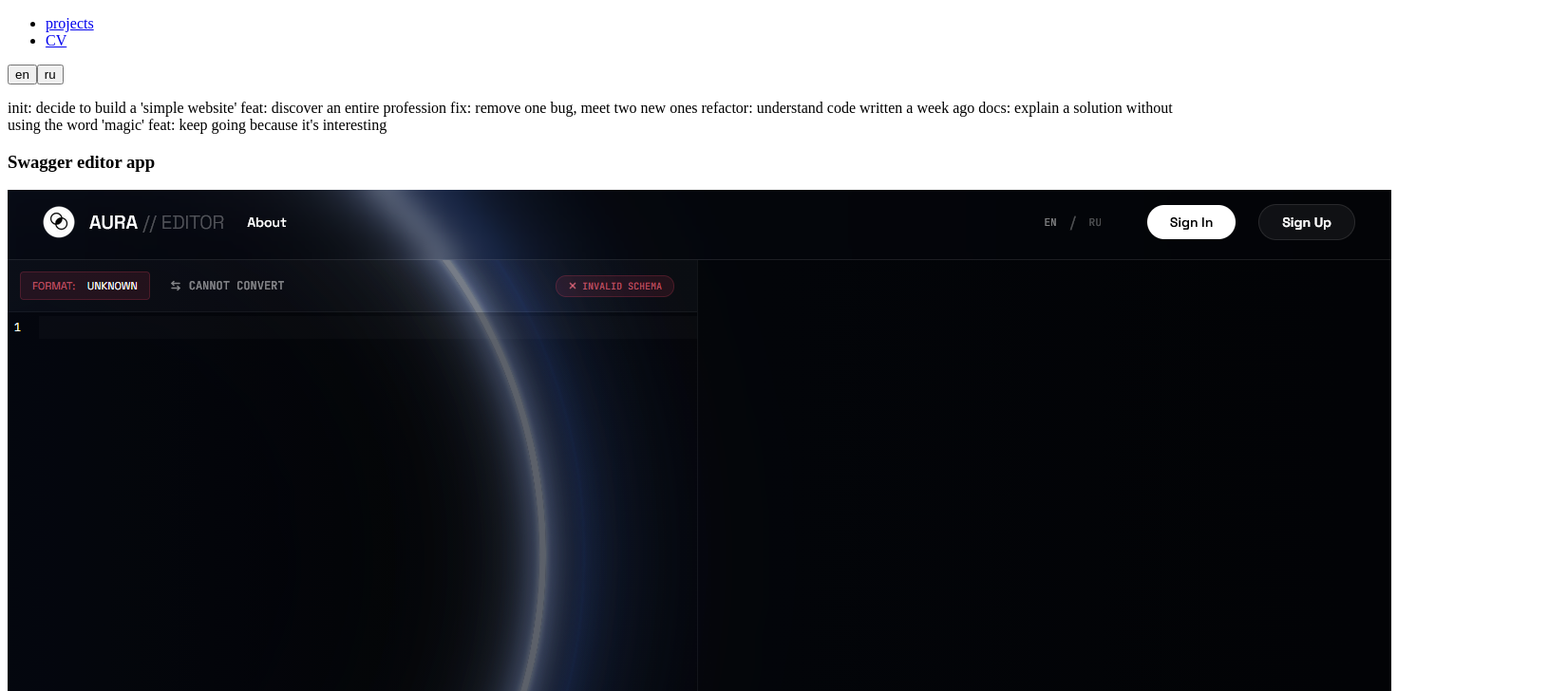
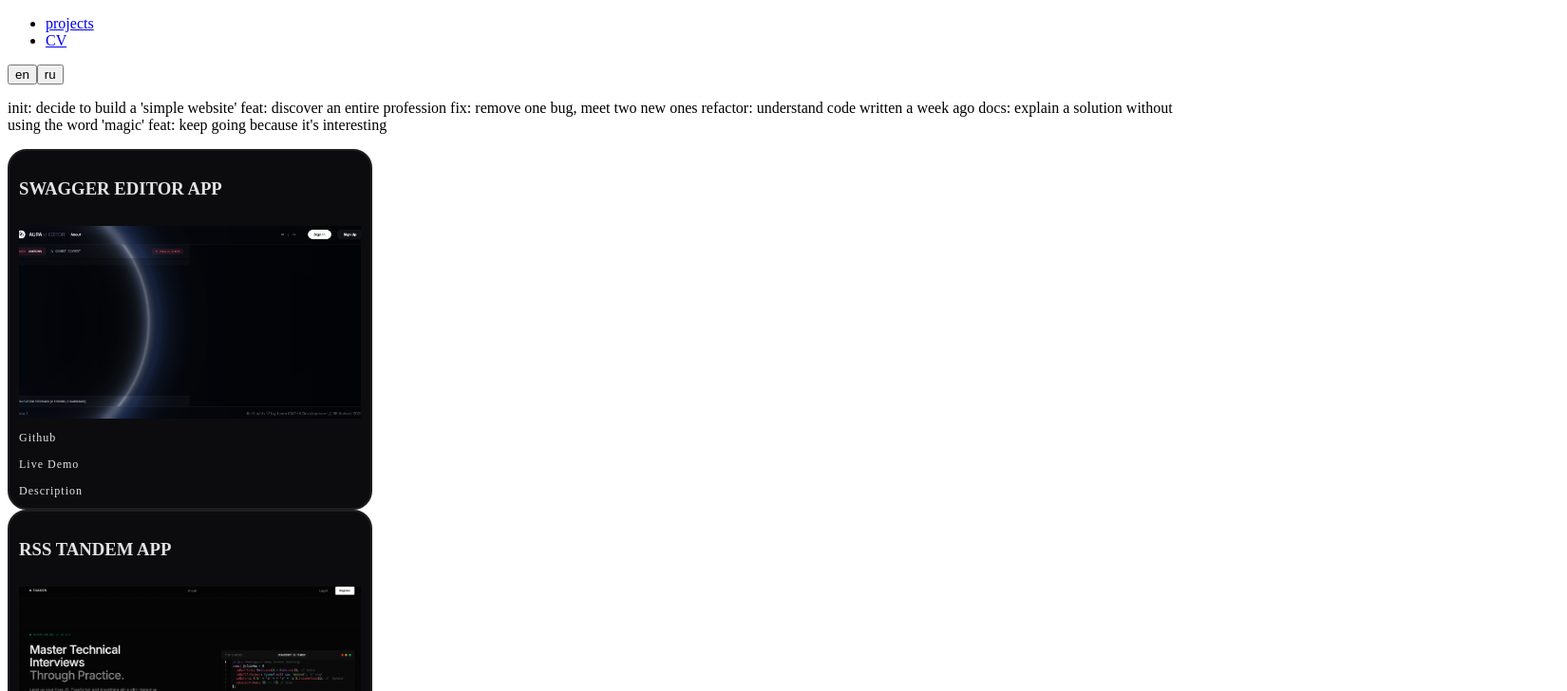
Before and after one commit to dilmun1101/resume, a React (Vite) app: page / in a window 1280 px wide. Shown: the top 728 px of the page at 95% size, 1650 px wide, since content can reach past the window. Built offline with nearby package versions, Linux system fonts and the light colour scheme.

Commit message:
style: add styles for card

```diff
--- a/src/components/Card/Card.tsx
+++ b/src/components/Card/Card.tsx
@@ -26,7 +26,7 @@ function Card({
 
   return (
     <div id={id} className={classNames(styles.container, className)}>
-      <h3>{name}</h3>
+      <h3 className={styles.title}>{name}</h3>
       <img className={styles.image} src={image} alt={alt} />
       <ul className={styles.list}>
         <li className={styles.item}>
--- a/src/components/Card/card.module.scss
+++ b/src/components/Card/card.module.scss
@@ -0,0 +1,50 @@
+@use 'styles/tokens/tokens' as v;
+@use 'styles/mixins/mixins' as m;
+
+.container {
+  max-width: v.$card-max-width;
+  display: grid;
+  grid-row: span 3;
+  grid-template-rows: subgrid;
+  row-gap: v.$size-2;
+  padding: v.$size-2;
+  background: v.$card-bg-color;
+  border: v.$border-thin;
+  border-radius: 20px;
+  transition: v.$transition;
+
+  &:hover {
+    border-color: v.$border-accent-color;
+  }
+}
+
+.title {
+  text-transform: uppercase;
+  color: v.$text-primary-color;
+}
+
+.image {
+  width: 100%;
+  aspect-ratio: 16/9;
+  object-fit: cover;
+}
+
+.list {
+  @include m.resetListStyles;
+  display: flex;
+  flex-direction: column;
+  gap: v.$size-2;
+}
+
+.link {
+  text-decoration: none;
+  color: v.$text-primary-color;
+  text-transform: capitalize;
+  font-size: 12px;
+  letter-spacing: 1px;
+  transition: v.$transition;
+
+  &:hover {
+    color: v.$text-accent-color;
+  }
+}
```
